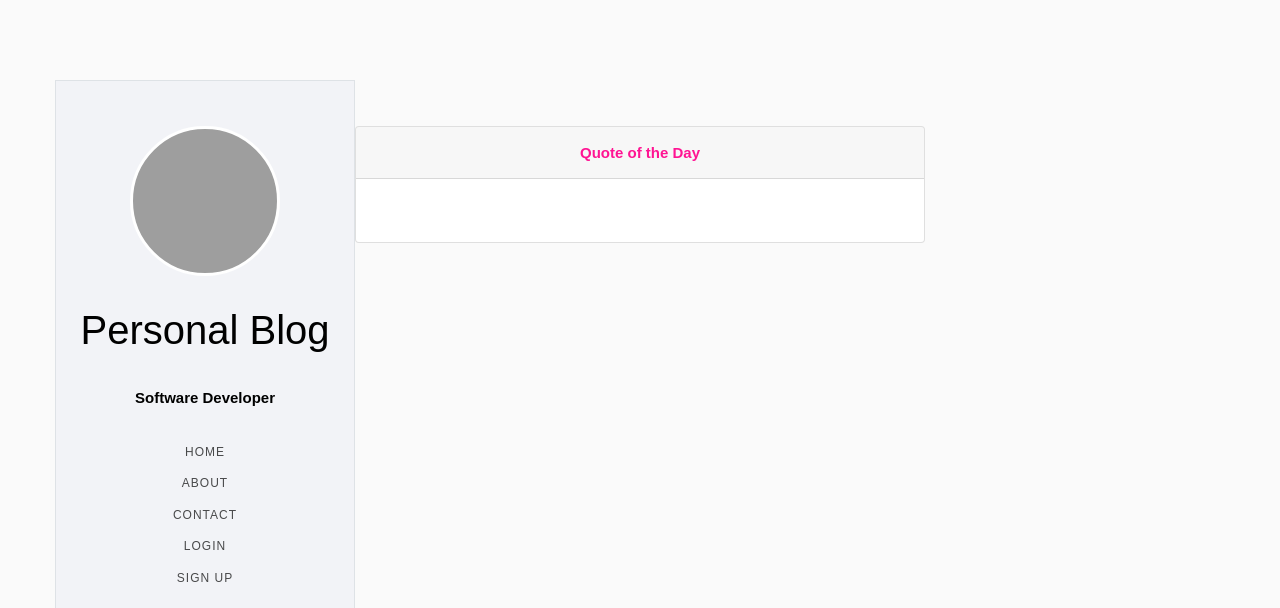
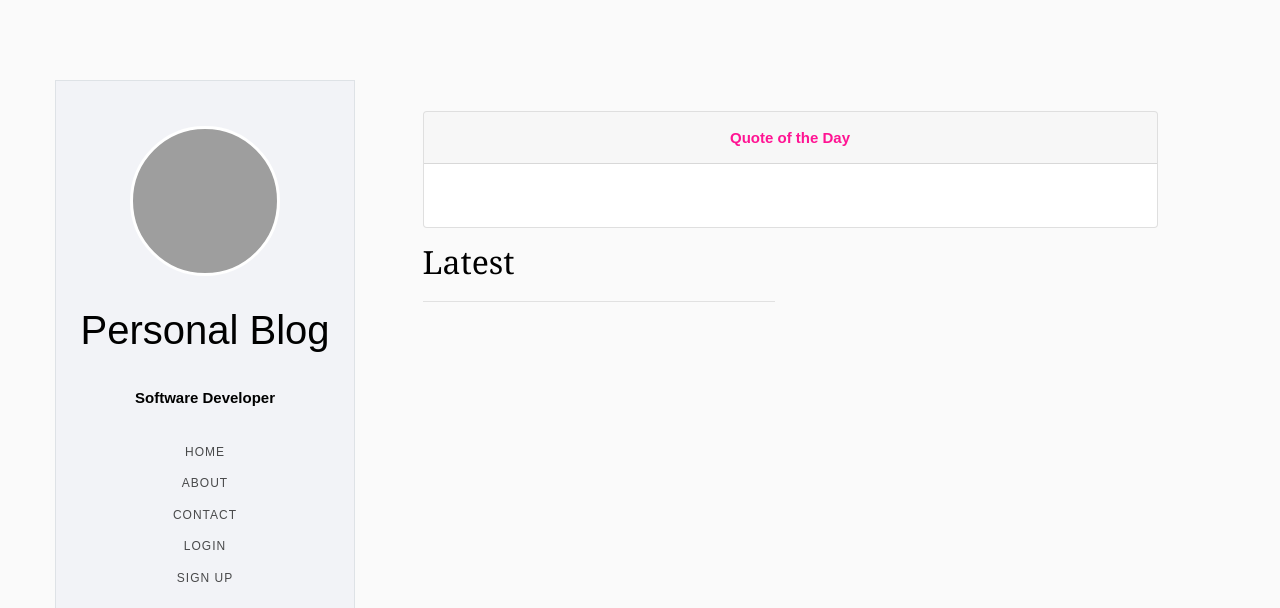
Before and after one commit to IanoSang/My-Blog, a Flask app: page / in a window 1280 px wide. Shown: the top 608 px of the page. Run offline with Flask 2, Linux system fonts and the light colour scheme; data that the repository does not hold is empty; some libraries are stand-ins or nearby versions; grey boxes are pictures that could not be loaded.

Commit message:
feat: home- changes the layout of post displays

```diff
--- a/app/templates/home.html
+++ b/app/templates/home.html
@@ -1,7 +1,7 @@
 {% extends "base.html" %}
-{% block content %}
+{% block quote %}
 <div class="row">
-    <div class="col-lg-8">
+    <div class="col-lg-12">
     <div class="card">
       <div class="card-header text-center" style="color: #ff1493;">
         <b>Quote of the Day</b>
@@ -13,20 +13,39 @@
     </div>
    </div>
    </div>
-
+{% endblock %}
+{% block content %}
+<section class="colorlib-experience" data-section="experience">
+      <div class="colorlib-narrow-content">
+         <div class="row">
+            <div class="col-md-6 col-md-offset-3 col-md-pull-3 animate-box" data-animate-effect="fadeInLeft">
+               <h2>Latest</h2>
+               <hr>
+            </div>
+         </div>
+         <div class="row">
               {% for post in posts.items %}
-        <article class="media content-section">
+            <div class="col-md-12">
+               <div class="timeline-centered">
+                  <article class="timeline-entry animate-box" data-animate-effect="fadeInRight">
+                     <div class="timeline-entry-inner">
+                        <div class="timeline-icon">
                             <img class="rounded-circle article-img" src="{{ url_for('static', filename='profile_pics/' + post.author.image_file) }}">
-          <div class="media-body">
-            <div class="article-metadata">
+                        </div>
+                        <div class="timeline-label">
                          <a class="mr-2" href="{{ url_for('user_posts', username=post.author.username) }}">{{ post.author.username }}</a>
                           <small class="text-muted">{{ post.date_posted.strftime('%Y-%m-%d') }}</small>
-            </div>
                            <h2><a class="article-title" href="{{ url_for('post', post_id=post.id) }}">{{ post.title }}</a></h2>
                             <p class="article-content">{{ post.content }}</p>
+
+                        </div>
                      </div>
                   </article>
+               </div>
+            </div>
               {% endfor %}
+         </div>
+      </div>
     {% for page_num in posts.iter_pages(left_edge=1, right_edge=1, left_current=1, right_current=2) %}
       {% if page_num %}
         {% if posts.page == page_num %}
@@ -38,4 +57,6 @@
         ...
       {% endif %}
     {% endfor %}
+
+</section>
     {% endblock content %}
```
Lines whose indentation alone changed are shown as unchanged.
